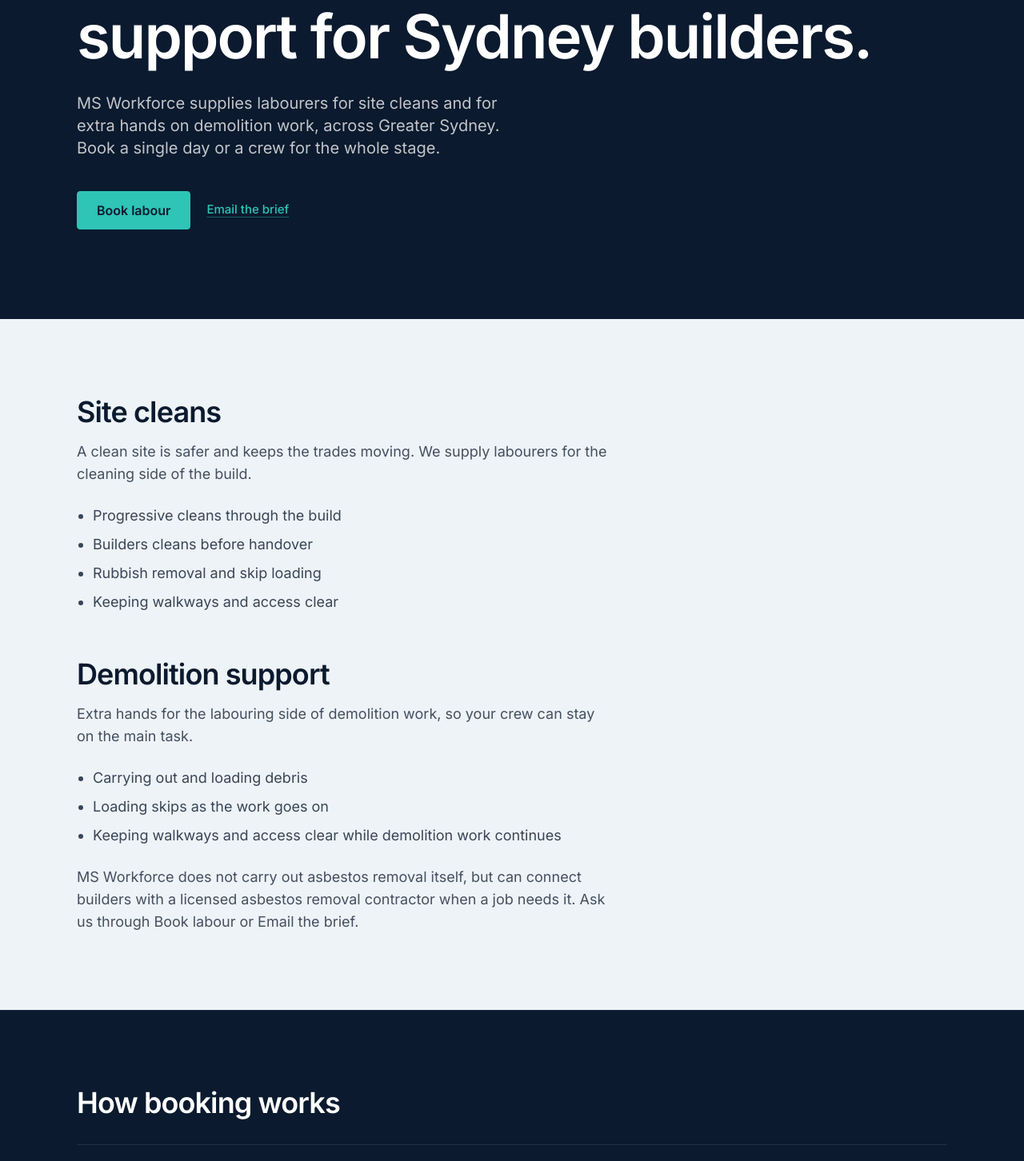
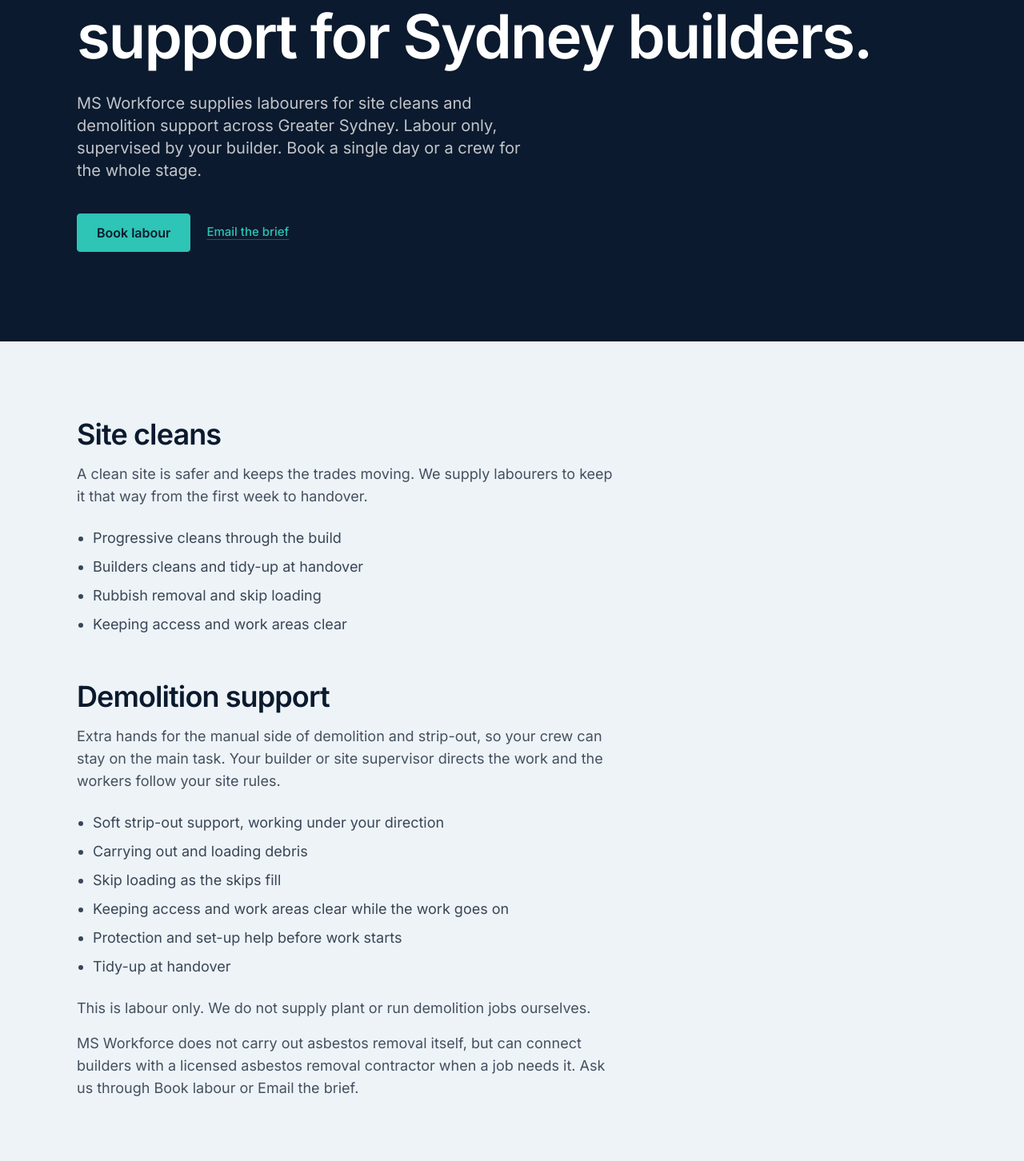
Before and after one commit to curiouscitizen11/MS-Workforce, a Next.js app: page /site-cleans-demolition-support in a window 1280 px wide. Shown: the part 278-1730 px from the top of the page at 80% size. Built offline with nearby package versions, Linux system fonts and the light colour scheme.

Commit message:
Site cleans page: rewrite demolition support wording (labour only, builder-supervised), update intro and meta description (approved by Mav 25 Oct)

```diff
--- a/app/site-cleans-demolition-support/page.tsx
+++ b/app/site-cleans-demolition-support/page.tsx
@@ -4,7 +4,7 @@
 
 const pageTitle = "Site Cleans and Demolition Support | MS Workforce";
 const pageDescription =
-  "Site cleans, rubbish removal, skip loading and extra hands for demolition work, supplied to Sydney builders by the day or for a stage. Book labour online.";
+  "Labour for site cleans, soft strip-out support, debris carry-out, skip loading and handover tidy-ups, supervised by your builder. Book labour online.";
 
 export const metadata: Metadata = {
   title: { absolute: pageTitle },
@@ -15,15 +15,18 @@
 
 const cleans = [
   "Progressive cleans through the build",
-  "Builders cleans before handover",
+  "Builders cleans and tidy-up at handover",
   "Rubbish removal and skip loading",
-  "Keeping walkways and access clear",
+  "Keeping access and work areas clear",
 ];
 
 const demolition = [
+  "Soft strip-out support, working under your direction",
   "Carrying out and loading debris",
-  "Loading skips as the work goes on",
-  "Keeping walkways and access clear while demolition work continues",
+  "Skip loading as the skips fill",
+  "Keeping access and work areas clear while the work goes on",
+  "Protection and set-up help before work starts",
+  "Tidy-up at handover",
 ];
 
 const steps = [
@@ -49,9 +52,9 @@
           <p className="kicker text-white/65">Site cleans and demolition support</p>
           <h1 className="display mt-6">Site cleans and demolition support for Sydney builders.</h1>
           <p className="lede mt-8 text-white/75">
-            MS Workforce supplies labourers for site cleans and for extra hands
-            on demolition work, across Greater Sydney. Book a single day or a
-            crew for the whole stage.
+            MS Workforce supplies labourers for site cleans and demolition
+            support across Greater Sydney. Labour only, supervised by your
+            builder. Book a single day or a crew for the whole stage.
           </p>
           <div className="mt-10 flex flex-col gap-3 sm:flex-row">
             <a
@@ -75,7 +78,7 @@
           <h2 className="text-3xl font-semibold tracking-tight sm:text-4xl">Site cleans</h2>
           <p className="mt-4 max-w-2xl text-base leading-relaxed text-navy/75 sm:text-lg">
             A clean site is safer and keeps the trades moving. We supply
-            labourers for the cleaning side of the build.
+            labourers to keep it that way from the first week to handover.
           </p>
           <ul className="mt-6 max-w-2xl list-disc space-y-2 pl-5 text-base text-navy/80 sm:text-lg">
             {cleans.map((item) => (
@@ -85,8 +88,9 @@
 
           <h2 className="mt-14 text-3xl font-semibold tracking-tight sm:text-4xl">Demolition support</h2>
           <p className="mt-4 max-w-2xl text-base leading-relaxed text-navy/75 sm:text-lg">
-            Extra hands for the labouring side of demolition work, so your
-            crew can stay on the main task.
+            Extra hands for the manual side of demolition and strip-out, so
+            your crew can stay on the main task. Your builder or site
+            supervisor directs the work and the workers follow your site rules.
           </p>
           <ul className="mt-6 max-w-2xl list-disc space-y-2 pl-5 text-base text-navy/80 sm:text-lg">
             {demolition.map((item) => (
@@ -94,7 +98,13 @@
             ))}
           </ul>
           <p className="mt-6 max-w-2xl text-base leading-relaxed text-navy/75 sm:text-lg">
-            MS Workforce does not carry out asbestos removal itself, but can connect builders with a licensed asbestos removal contractor when a job needs it. Ask us through Book labour or Email the brief.
+            This is labour only. We do not supply plant or run demolition
+            jobs ourselves.
+          </p>
+          <p className="mt-4 max-w-2xl text-base leading-relaxed text-navy/75 sm:text-lg">
+            MS Workforce does not carry out asbestos removal itself, but can
+            connect builders with a licensed asbestos removal contractor when
+            a job needs it. Ask us through Book labour or Email the brief.
           </p>
         </div>
       </section>
```
